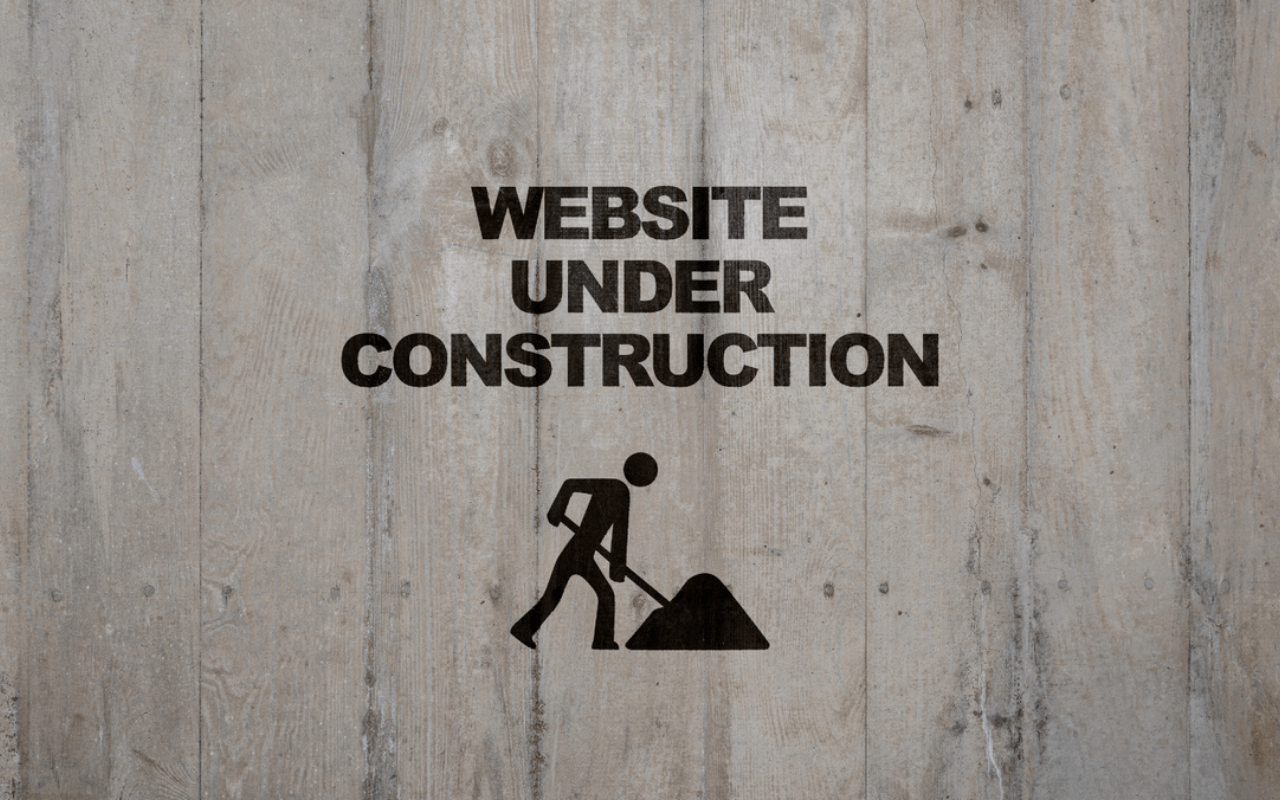
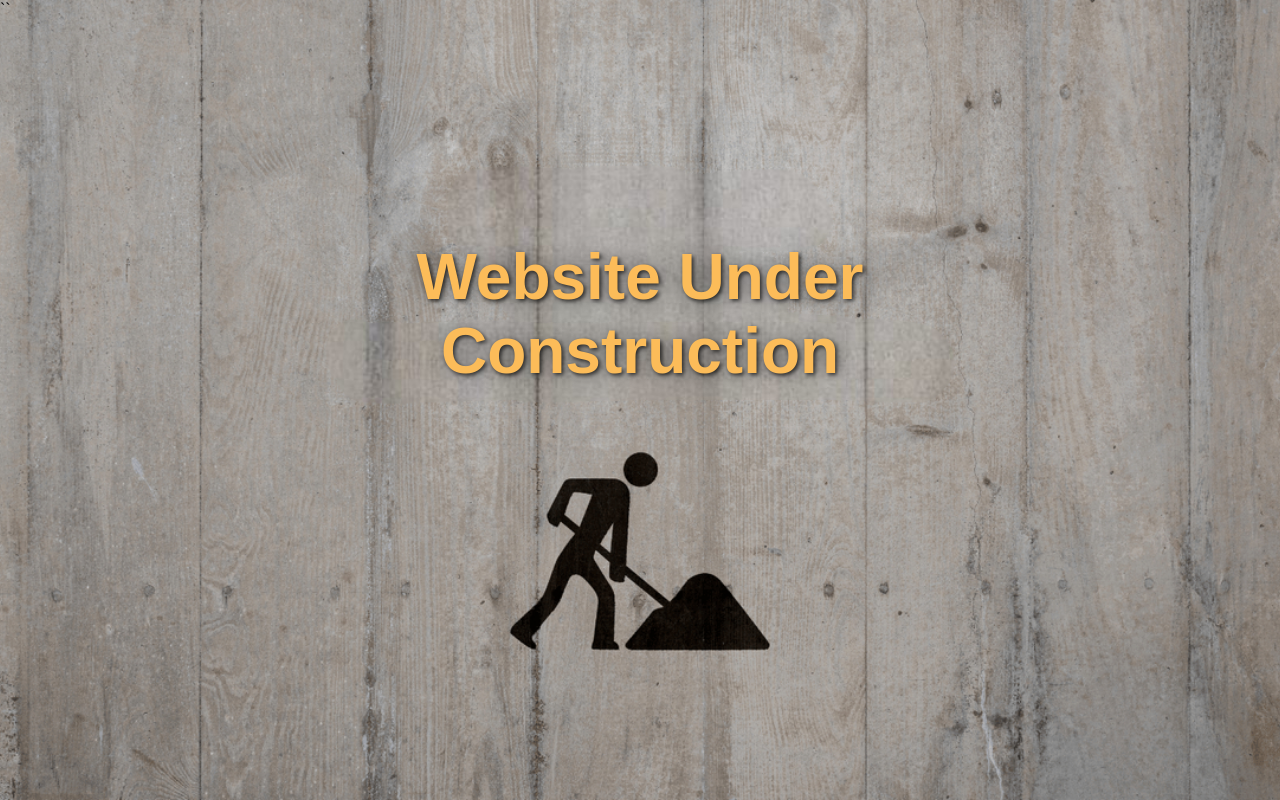
Before and after one commit to bai-indiana/under-construction, a plain HTML site: page index.html in a window 1280 px wide. Drawn offline with Linux system fonts and the light colour scheme.

Commit message:
Update index.html

```diff
--- a/index.html
+++ b/index.html
@@ -3,7 +3,7 @@
 <head>
     <meta charset="UTF-8">
     <meta name="viewport" content="width=device-width, initial-scale=1.0">
-    <title>Under construction</title>
+    <title>Website Under Construction</title>
     <style>
         /* Basic reset and full-page styling */
         body, html {
@@ -21,28 +21,34 @@
             left: 0;
             width: 100%;
             height: 100%;
-            background: url('UC.png') no-repeat center center fixed;
+            background: url('UC.jpg') no-repeat center center fixed;
             background-size: cover; /* Ensures the image covers the entire page */
             z-index: -1; /* Ensures the image is in the background */
         }
 
-        /* Media queries for responsive design */
-        @media (max-width: 768px) {
-            .background {
-                /* Optionally use a different image for tablets if desired */
-                background-image: url('UC.png'); /* Still using the same image */
-            }
-        }
-
-        @media (max-width: 480px) {
-            .background {
-                /* Optionally use a different image for smartphones if desired */
-                background-image: url('UC.png'); /* Still using the same image */
-            }
+        /* Centered text styling */
+        .text {
+            position: absolute;
+            top: 30%; /* Distance from the top */
+            left: 50%;
+            transform: translateX(-50%); /* Centers the text horizontally */
+            text-align: center;
+            color: #fcbc59 ; /* Text color */
+            font-size: 4em; /* Adjust font size as needed */
+            font-family: Arial, sans-serif;
+            font-weight: bold;
+            text-shadow:
+                2px 2px 4px rgba(0, 0, 0, 0.7), /* Shadow to the right and down */
+                0 0 25px rgba(0, 0, 0, 0.5); /* Glow effect for the text */
+            z-index: 1; /* Ensure the text is above the background */
         }
     </style>
 </head>
 <body>
     <div class="background"></div>
+    <div class="text">
+        Website Under Construction
+    </div>
 </body>
 </html>
+``
```
